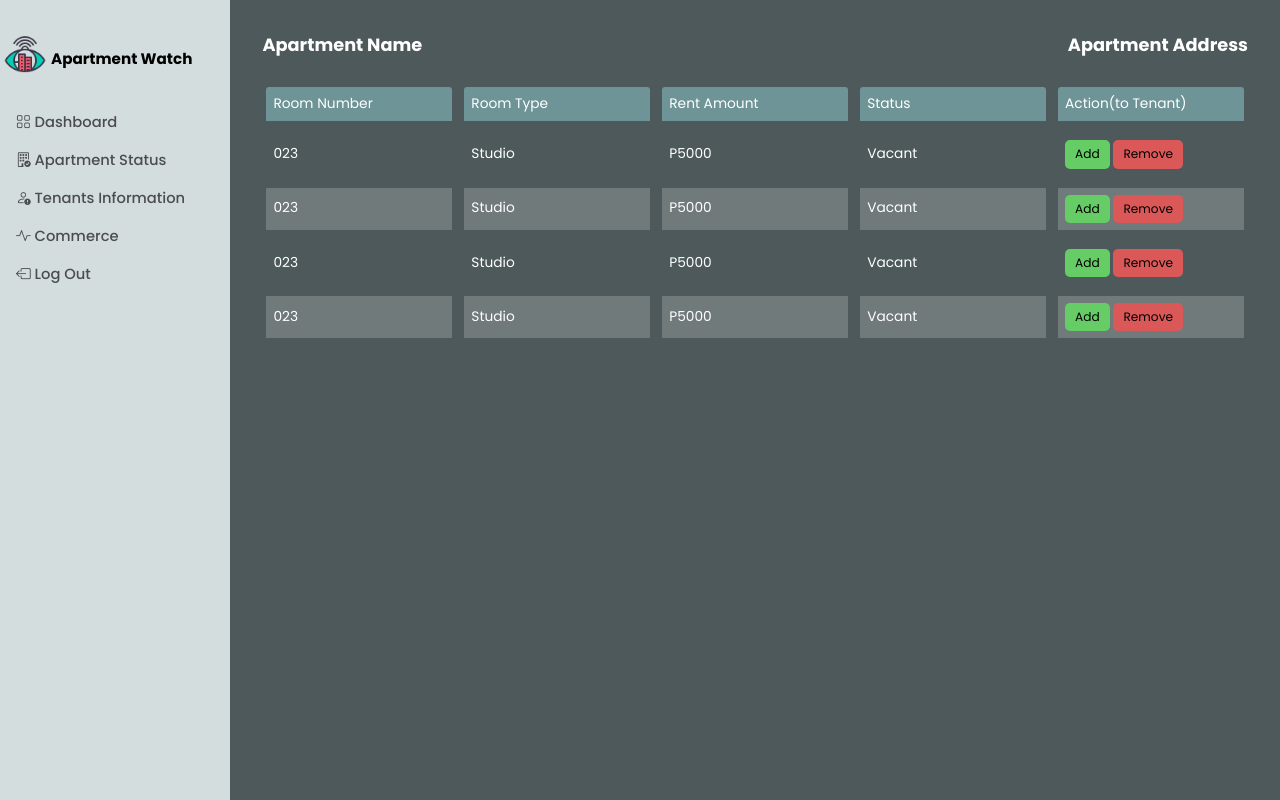
After one commit to Lanxxxe/Apartment-Watch, a PHP site: page /apartment_status.php in a window 1280 px wide. The commit adds this page. Run offline with PHP 8.4, Linux system fonts and the light colour scheme.

Commit message:
Apartment Status

```diff
--- /dev/null
+++ b/apartment_status.php
@@ -0,0 +1,97 @@
+<!DOCTYPE html>
+<html lang="en">
+
+<head>
+    <meta charset="UTF-8">
+    <meta name="viewport" content="width=device-width, initial-scale=1.0">
+    <link href="https://cdn.jsdelivr.net/npm/bootstrap@5.3.3/dist/css/bootstrap.min.css" rel="stylesheet" integrity="sha384-QWTKZyjpPEjISv5WaRU9OFeRpok6YctnYmDr5pNlyT2bRjXh0JMhjY6hW+ALEwIH" crossorigin="anonymous">
+    <link rel="stylesheet" href="https://cdn.jsdelivr.net/npm/bootstrap-icons@1.11.3/font/bootstrap-icons.min.css">
+    <link rel="stylesheet" href="./styles/interface.css">
+    <link rel="stylesheet" href="./styles/style_apartment_status.css">
+    <link rel="preconnect" href="https://fonts.googleapis.com">
+    <link rel="preconnect" href="https://fonts.gstatic.com" crossorigin>
+    <link href="https://fonts.googleapis.com/css2?family=Poppins:ital,wght@0,100;0,200;0,300;0,400;0,500;0,600;0,700;0,800;0,900;1,100;1,200;1,300;1,400;1,500;1,600;1,700;1,800;1,900&display=swap" rel="stylesheet">
+    <link rel="shortcut icon" href="./images/AW-logo.png" type="image/x-icon">
+    <title>A.W. | Apartments</title>
+</head>
+
+<body>
+
+    <div class="body-content d-flex">
+        <div class="side-nav-bar d-none d-sm-block">
+            <?php include './includes/navigation.php' ?>
+        </div>
+
+        <!-- Apartment Name, Location, Total Rooms, Vacant, Occupied, Under Maintenance -->
+
+        <div class="main-content container-fluid p-4">
+
+            <div class="mt-2">
+                <div class="apartment-name d-flex align-items-center justify-content-between px-2">
+                    <p class="fw-bold">Apartment Name</p>
+                    <p class="fw-bold">Apartment Address</p>
+                </div>
+                <table class="">
+                    <thead>
+                        <tr>
+                            <td class="" scope="col">Room Number</td>
+                            <td scope="col">Room Type</td>
+                            <td scope="col">Rent Amount</td>
+                            <td scope="col">Status</td>
+                            <td scope="col">Action(to Tenant)</td>
+                        </tr>
+                    </thead>
+                    <tbody>
+                        <tr>
+                            <td>023</td>
+                            <td>Studio</td>
+                            <td>P5000</td>
+                            <td>Vacant</td>
+                            <td>
+                                <button class="add-tenant" type="button">Add</button>
+                                <button class="remove-tenant" type="button">Remove</button>
+                            </td>
+                        </tr>
+                        <tr>
+                            <td>023</td>
+                            <td>Studio</td>
+                            <td>P5000</td>
+                            <td>Vacant</td>
+                            <td>
+                                <button class="add-tenant" type="button">Add</button>
+                                <button class="remove-tenant" type="button">Remove</button>
+                            </td>
+                        </tr>
+                        <tr>
+                            <td>023</td>
+                            <td>Studio</td>
+                            <td>P5000</td>
+                            <td>Vacant</td>
+                            <td>
+                                <button class="add-tenant" type="button">Add</button>
+                                <button class="remove-tenant" type="button">Remove</button>
+                            </td>
+                        </tr>
+                        <tr>
+                            <td>023</td>
+                            <td>Studio</td>
+                            <td>P5000</td>
+                            <td>Vacant</td>
+                            <td>
+                                <button class="add-tenant" type="button">Add</button>
+                                <button class="remove-tenant" type="button">Remove</button>
+                            </td>
+                        </tr>
+                    </tbody>
+                    <tr></tr>
+                </table>
+            </div>
+        </div>
+
+    </div>
+
+    <script src="https://cdn.jsdelivr.net/npm/bootstrap@5.3.3/dist/js/bootstrap.bundle.min.js" integrity="sha384-YvpcrYf0tY3lHB60NNkmXc5s9fDVZLESaAA55NDzOxhy9GkcIdslK1eN7N6jIeHz" crossorigin="anonymous"></script>
+    <script src="https://unpkg.com/aos@2.3.1/dist/aos.js"></script>
+</body>
+
+</html>
--- a/includes/navigation.php
+++ b/includes/navigation.php
@@ -3,7 +3,7 @@
         <a href="#" class="navbar-brand">
             <img class="navbar-logo d-inline-block align-text-center" src="./images/AW-logo.png" alt="Navbar Logo">
         </a>
-        <p class="mt-3">Apartment Watch</p>
+        <p class="mt-4">Apartment Watch</p>
     </div>
     <ul class="navbar-nav mt-3">
         <li class="nav-item">
--- /dev/null
+++ b/styles/interface.css
@@ -0,0 +1,56 @@
+* {
+    font-family: 'Poppins', sans-serif;
+    box-sizing: border-box;
+    margin: 0;
+    padding: 0;
+}
+
+:root {
+    --body-color: #304647;
+    --card-color: #4d595a;
+    --mdj-white: #d4dddd;
+    --title-color: #385e62;
+    --font-color: #9ec7c5;
+    --secondary-font-color: #2a9ba7;
+    --button-color: #83b6b4;
+    --button-hover-color: #8bc6c4;
+    --text-hover: #7ba9a8;
+}
+
+body {
+    background-color: var(--card-color);
+    min-height: 100vh;
+}
+.navbar-logo {
+    width: 50px;
+    height: auto;
+    margin-right: -15px;
+}
+
+.logo-container > p {
+    font-weight: 700;
+    color: #000;
+    font-size: 0.95rem;
+    padding-bottom: -10px;
+}
+.logo-container {
+    text-wrap: wrap;
+}
+
+.side-nav-bar, .main-content {
+    height: 100vh;
+}
+.main-content {
+    flex: 82%;
+}
+.side-nav-bar {
+    flex: 18%;
+    background-color: var(--mdj-white);
+}
+.side-nav-bar a {
+    font-weight: 500;
+    font-size: 0.92rem;
+}
+.side-nav-bar a:hover {
+    color: var(--text-hover);
+}
--- /dev/null
+++ b/styles/style_apartment_status.css
@@ -0,0 +1,45 @@
+.apartment-name > p {
+    color: #fff;
+    font-size: 1.11rem;
+}
+table {
+    width: 100%;
+    border-collapse: separate; /* Use separate border-collapse */
+    border-spacing: 12px;
+    /* border: 1px solid #dadada; */
+
+}
+table thead, table tbody {
+    gap: 20px;
+}
+table thead tr td{
+    background-color: #6e9497;
+    border-top-left-radius: 3px;
+    border-top-right-radius: 3px;
+}
+table tbody tr:nth-child(even) {
+    background-color: #ffffff32;
+}
+table thead tr td, table tbody tr td  {
+    width: 20%;
+    text-align: start;
+    padding: 0;
+    font-size: 0.86rem;
+    color: #fff;
+    padding: 7px;
+    /* border: 1px solid black; */
+    gap: 10px;
+}
+.add-tenant, .remove-tenant {
+    font-size: 0.76rem;
+    padding: 5px 10px;
+    border-radius: 5px;
+    border: none;
+    /* background-color: none; */
+}
+.add-tenant {
+    background-color: hsl(120, 50%, 60%);
+}
+.remove-tenant {
+    background-color: hsl(0, 64%, 60%);
+}
```
Also changed, not shown: dashboard.php (+8 -7 lines), styles/style_dashboard.css (+22 -76 lines), tenants_information.php (added, +37 -0 lines), styles/style_tenants_information.css (added).
